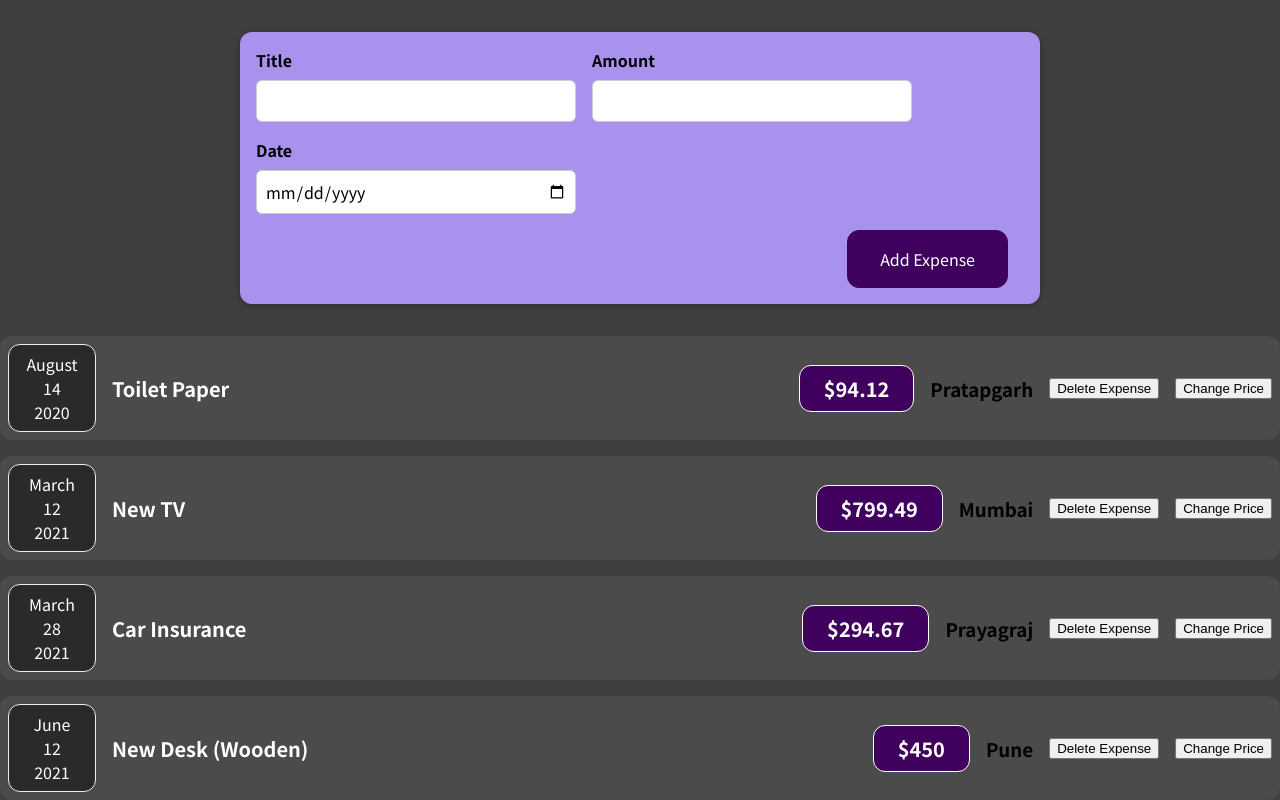
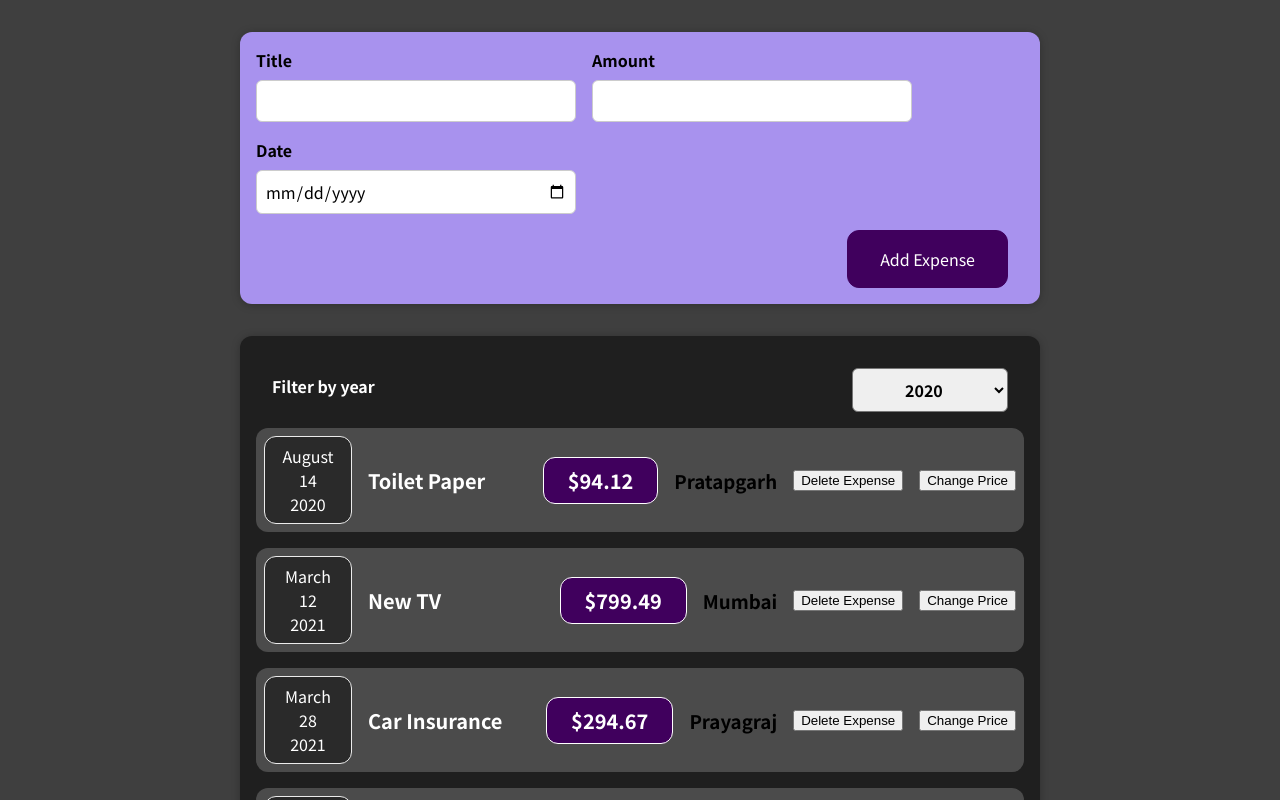
Before and after one commit to sarojsuraj52/01-starting-setup, a React (Create React App) app: page / in a window 1280 px wide. Shown: the top 800 px of the page. Built offline with nearby package versions, Linux system fonts and the light colour scheme.

Commit message:
rendering added list

```diff
--- a/src/App.js
+++ b/src/App.js
@@ -1,9 +1,8 @@
-import React from "react";
-import ExpenseItem from './component/Expense/ExpenseItem'
+import  {useState} from "react";
+import Expenses from "./component/Expense/Expenses";
 import NewExpense from "./component/Expense/NewExpense/NewExpense";
 
-function App(props) {
-  const expenses = [
+const dummy_expenses = [
   {
     id: "e1",
     title: "Toilet Paper",
@@ -33,22 +32,22 @@ function App(props) {
     locationOfExpenditure: "Pune",
   },
 ];
-let expenselist = expenses.map((item) => {
-    return (
-        <ExpenseItem key={item.id}
-        date={item.date}
-        title={item.title}
-        amount={item.amount}
-        location={item.locationOfExpenditure}
-         />
-        );
-  });
 
+function App() {
+ const [expenses,setExpenses] = useState(dummy_expenses)
+
+
+  const addExpenseHandler = (expenseData)=>{
+    setExpenses((prevExpenses)=>[
+      expenseData,
+      ...prevExpenses
+    ])
+  }
 
   return (
     <div>
-      <NewExpense />
-      {expenselist}
+      <NewExpense onAddExpense={addExpenseHandler} />
+      <Expenses items={expenses} />
     </div>
   );
 }
--- /dev/null
+++ b/src/component/Expense/ExpenseFilter.css
@@ -0,0 +1,24 @@
+.expenses-filter {
+    color: white;
+    padding: 0 1rem;
+  }
+
+  .expenses-filter__control {
+    display: flex;
+    width: 100%;
+    align-items: center;
+    justify-content: space-between;
+    margin: 1rem 0;
+  }
+
+  .expenses-filter label {
+    font-weight: bold;
+    margin-bottom: 0.5rem;
+  }
+
+  .expenses-filter select {
+    font: inherit;
+    padding: 0.5rem 3rem;
+    font-weight: bold;
+    border-radius: 6px;
+  }
--- /dev/null
+++ b/src/component/Expense/ExpenseFilter.js
@@ -0,0 +1,22 @@
+import './ExpenseFilter.css';
+
+const ExpensesFilter = (props) => {
+    const dropdownChangeHandler= (event)=>{
+        props.onFilterChange(event.target.value)
+    }
+  return (
+    <div className='expenses-filter'>
+      <div className='expenses-filter__control'>
+        <label>Filter by year</label>
+        <select value={props.yearSelected} onChange={dropdownChangeHandler}>
+          <option value='2022'>2022</option>
+          <option value='2021'>2021</option>
+          <option value='2020'>2020</option>
+          <option value='2019'>2019</option>
+        </select>
+      </div>
+    </div>
+  );
+};
+
+export default ExpensesFilter;
--- /dev/null
+++ b/src/component/Expense/Expenses.css
@@ -0,0 +1,9 @@
+.expenses {
+    padding: 1rem;
+    background-color: rgb(31, 31, 31);
+    margin: 2rem auto;
+    width: 50rem;
+    max-width: 95%;
+    border-radius: 12px;
+    box-shadow: 0 1px 8px rgba(0, 0, 0, 0.25);
+  }
--- /dev/null
+++ b/src/component/Expense/Expenses.js
@@ -0,0 +1,34 @@
+import { useState } from "react";
+import "./Expenses.css";
+import ExpenseItem from "./ExpenseItem";
+import ExpensesFilter from "./ExpenseFilter";
+
+function Expenses(props) {
+  const [filteredYear, setFilteredYear] = useState("2020");
+  const filterChangeHandler = (selectedYear) => {
+    setFilteredYear(selectedYear);
+  };
+  const expenselist = props.items.map((item) => {
+    return (
+      <ExpenseItem
+        key={item.id}
+        date={item.date}
+        title={item.title}
+        amount={item.amount}
+        location={item.locationOfExpenditure}
+      />
+    );
+  });
+
+  return (
+    <div className="expenses">
+      <ExpensesFilter
+        yearSelected={filteredYear}
+        onFilterChange={filterChangeHandler}
+      />
+      {expenselist}
+    </div>
+  );
+}
+
+export default Expenses;
--- a/src/component/Expense/NewExpense/ExpenseForm.js
+++ b/src/component/Expense/NewExpense/ExpenseForm.js
@@ -1,7 +1,7 @@
 import { useState } from "react";
 import "./ExpenseForm.css";
 
-function ExpenseForm() {
+function ExpenseForm(props) {
   const [enteredTitle, setEnteredTitle] = useState("");
   const [enteredAmount, setEnteredAmount] = useState("");
   const [enteredDate, setEnteredDate] = useState("");
@@ -44,24 +44,28 @@ function ExpenseForm() {
           amount:enteredAmount,
           date:new Date(enteredDate)
       }
-      console.log(expenseData)
+      props.onSaveExpenseData(expenseData)
+      setEnteredTitle('')
+      setEnteredAmount('')
+      setEnteredDate('')
   };
   return (
     <form onSubmit={submitHandler}>
       <div className="new-expense__controls">
         <div className="new-expense__control">
           <label>Title</label>
-          <input type="text" id="title" onChange={titleChangehandler} />
+          <input type="text" id="title" value={enteredTitle} onChange={titleChangehandler} />
         </div>
         <div className="new-expense__control">
           <label>Amount</label>
-          <input type="text" id="amount" onChange={amountChangehandler} />
+          <input type="text" id="amount" value={enteredAmount} onChange={amountChangehandler} />
         </div>
         <div className="new-expense__control">
           <label>Date</label>
           <input
             type="date"
             id="date"
+            value={enteredDate}
             min="2019-01-01"
             max="2022-12-31"
             onChange={dateChangehandler}
--- a/src/component/Expense/NewExpense/NewExpense.js
+++ b/src/component/Expense/NewExpense/NewExpense.js
@@ -1,10 +1,17 @@
 import "./NewExpense.css";
 import ExpenseForm from "./ExpenseForm";
 
-function NewExpense() {
+function NewExpense(props) {
+    const saveExpenseDataHandler =(enteredExpenseData) =>{
+        const expenseData = {
+            ...enteredExpenseData,
+            id:Math.random().toString()
+        }
+        props.onAddExpense(expenseData)
+    }
   return (
     <div className="new-expense">
-      <ExpenseForm />
+      <ExpenseForm onSaveExpenseData={saveExpenseDataHandler} />
     </div>
   );
 }
```
Also changed, not shown: 1 other file (tests, documents, lock files or other folders). Lines whose indentation alone changed are shown as unchanged.
